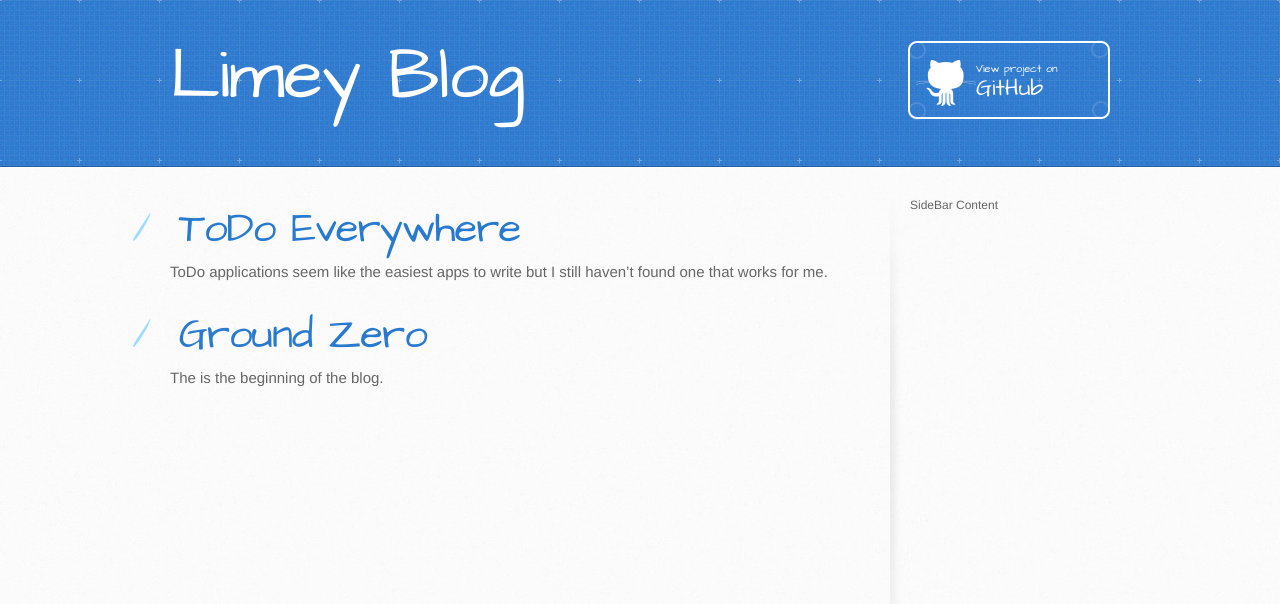
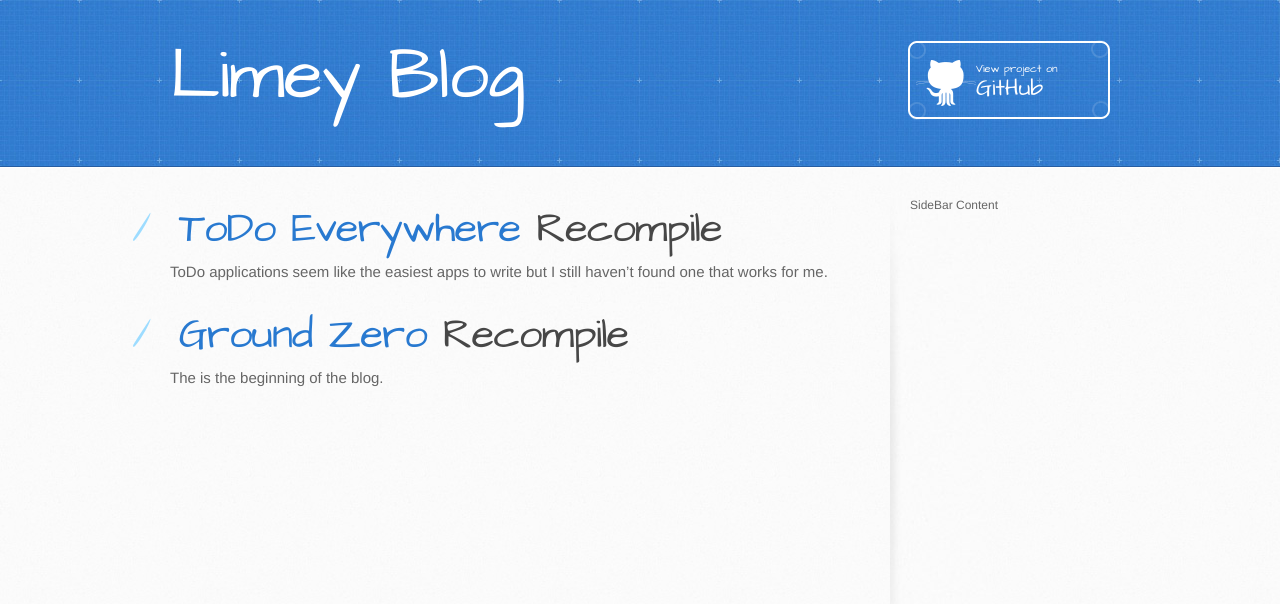
Before and after one commit to LimeyJohnson/LimeyJohnson.github.io, a Jekyll site: the page built from index.html, in a window 1280 px wide. Shown: the top 604 px of the page. Built offline with Jekyll 4.4.1, drawn with Linux system fonts in a browser that asks for light colours.

Commit message:
Forcing recompile

```diff
--- a/index.html
+++ b/index.html
@@ -4,6 +4,6 @@ layout: page
 comments: false
 ---
 {% for post in site.posts %}
-    <h1><a href="{{ post.url }}"> {{ post.title }}</a></h1>
+    <h1><a href="{{ post.url }}"> {{ post.title }}</a> Recompile</h1>
     {{ post.excerpt }}
 {% endfor %}
```
